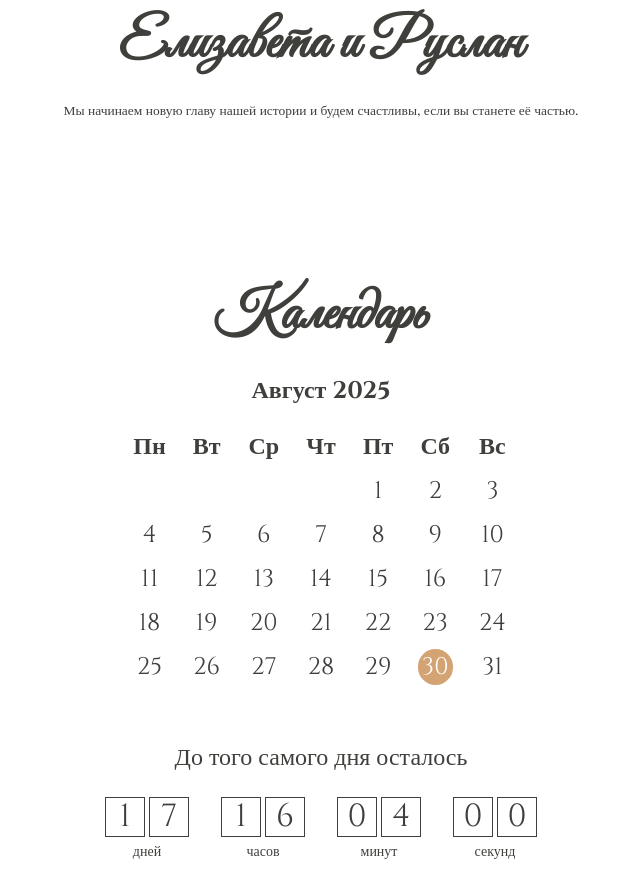
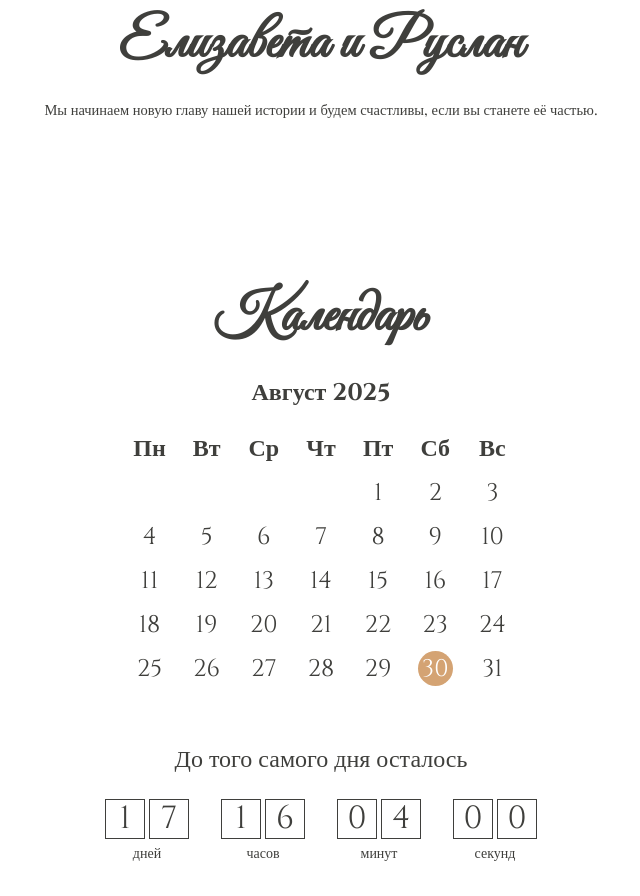
Before and after one commit to CrabopuluS/wedding_day, a plain HTML site: page index.html in a window 1280 px wide. Shown: the part 841-1737 px from the top of the page, without its empty margins (319-959 px from the left). Drawn offline with nearby package versions, Linux system fonts and the light colour scheme; no server answers.

Commit message:
Update styles.css

```diff
--- a/styles.css
+++ b/styles.css
@@ -387,7 +387,7 @@ header.scrolled {
     gap: var(--space-2);
   }
 .hero .subtitle {
-  font-size: clamp(12px, 1.95vw, 13.5px);
+  font-size: clamp(10px, 1.95vw, 14.5px);
   margin-top: 0;
 }
 .hero-date {
```
